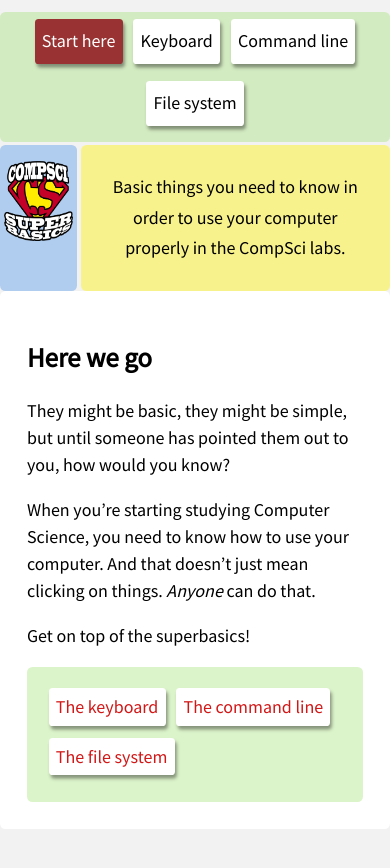
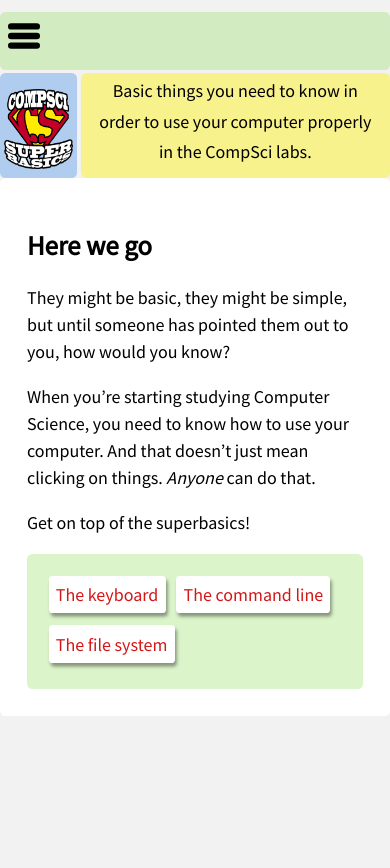
Before and after one commit to davewhiteland/compsci-superbasics, a Jekyll site: the page built from index.md, in a window 390 px wide. Shown: the top 868 px of the page. Built offline with Jekyll 4.4.1, drawn with Linux system fonts in a browser that asks for light colours.

Commit message:
add hamburger-menu for narrow screens

```diff
--- a/_includes/header.html
+++ b/_includes/header.html
@@ -6,7 +6,15 @@
     {{ site.description }}
   </div>
   <nav class="module color4">
-    <ul>
+    <label for="hamburger">
+      <svg viewBox="0 0 100 80" width="40" height="40">
+          <rect width="100" height="20" rx="10"></rect>
+          <rect width="100" height="20" rx="10" y="30"></rect>
+          <rect width="100" height="20" rx="10" y="60"></rect>
+      </svg>
+    </label>
+    <input type="checkbox" id="hamburger"/>
+    <ul id="hamitems">
       <li>
         <a href="{{ site.baseurl }}/" class="start-link">Start here</a>
       </li>
@@ -18,6 +26,7 @@
       {% endfor %}
     </ul>
   </nav>
+
   <div class="module color6 header-notice">
     Work-in-Progress!
   </div>
--- a/_sass/_layout.scss
+++ b/_sass/_layout.scss
@@ -292,6 +292,10 @@ h3 {
     nav a {
         margin: 0 0.75em;
     }
+    blockquote {
+      margin-left:0.5rem;
+      margin-right:0.5rem;
+    }
 }
 
 
@@ -442,6 +446,43 @@ img.enter-key {
 .js .js-only { display: block;} /* display if JavaScript */
 
 
+/* ------------------------------------------------------
+    technique (checkbox label absorbing clicks)
+    from Code Boxx's css-ham-menu
+    https://code-boxx.com/
+  -------------------------------------------------------*/
+
+.main-header nav label, #hamburger { display: none; }
+@media screen and (max-width: 36rem){
+  .main-header nav {
+    text-align:left;
+    li {
+      display:block;
+    }
+    label { /* hamburger icon */
+      cursor:pointer;
+      display: inline-block;
+      padding: 0.3rem;
+      svg {
+        height:2rem;
+        width:2rem;
+        &:hover {
+          fill: red;
+        }
+      }
+    }
+    ul {
+      display: none;
+      a {
+        float: none; /* normal nav is floated */
+        box-sizing: border-box;
+        display: block;
+      }
+    }
+    input:checked ~ ul { display: block; }
+  }
+}
+
 @media (max-width: 850px) {
   aside.main-header {
     display: grid;
@@ -471,6 +512,7 @@ img.enter-key {
       display: table-cell;
       vertical-align: middle;
       text-align:center;
+      padding:0.2rem 0.666rem;
     }
     nav.module {
       grid-column: 1/3;
```
